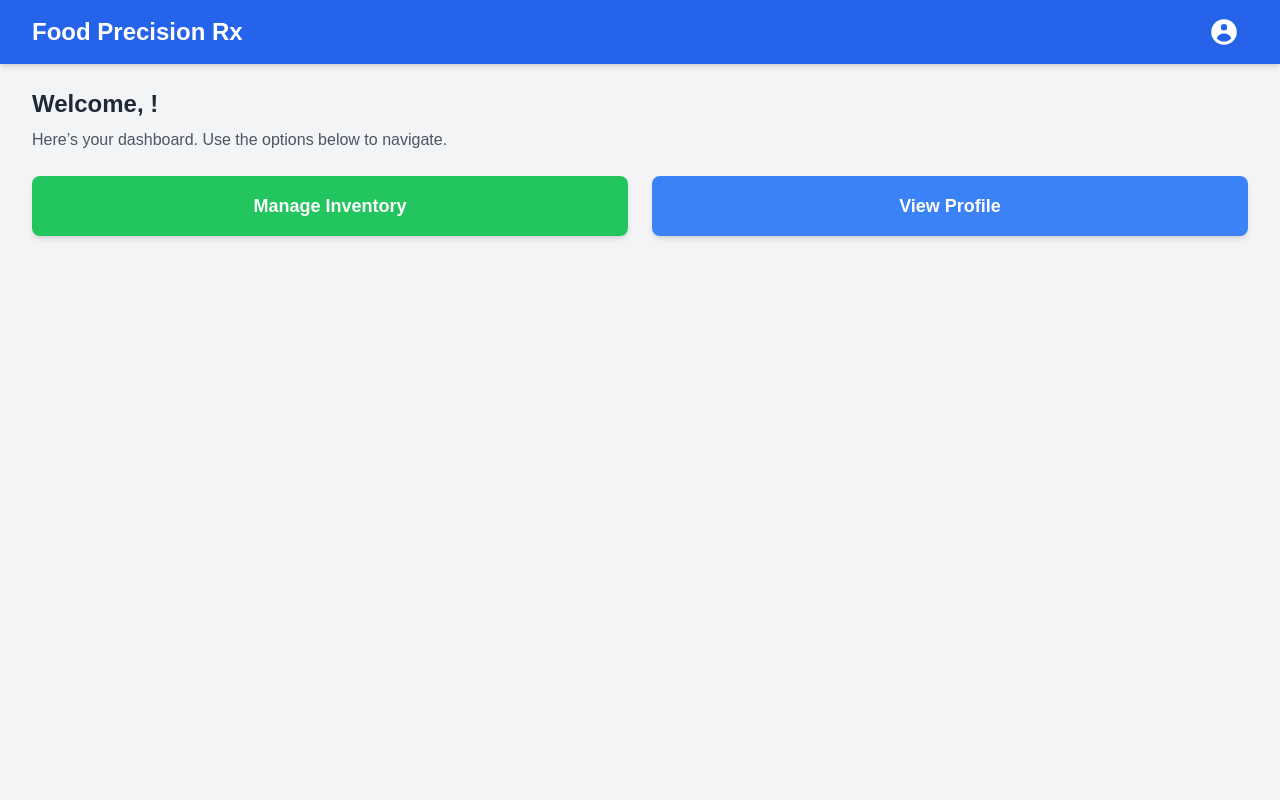
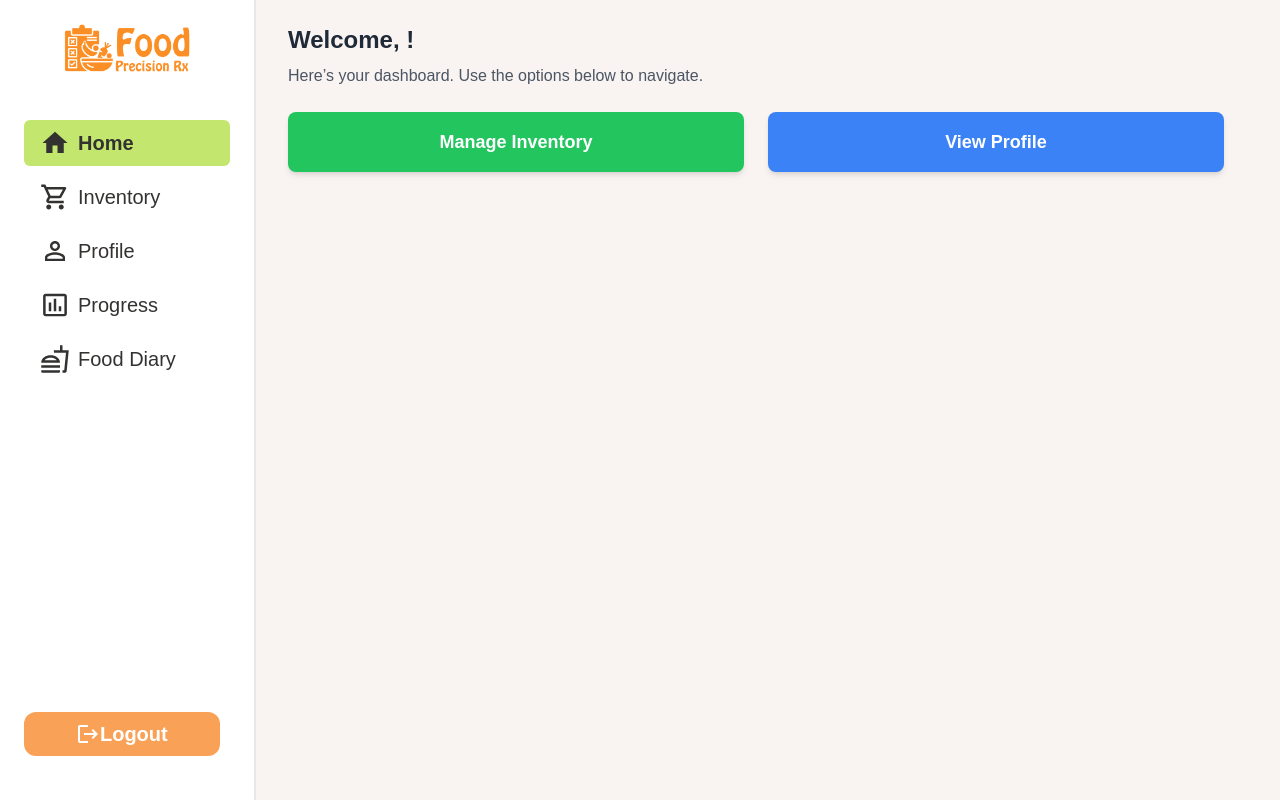
Before and after one commit to jariwala-jay/food-insecurity-app, a Next.js app: page /dashboard in a window 1280 px wide. Built offline with nearby package versions, Linux system fonts and the light colour scheme; no server answers; the database is empty; sample sign-in values are in the browser's storage.

Commit message:
sidebar added

```diff
--- a/src/pages/dashboard.tsx
+++ b/src/pages/dashboard.tsx
@@ -3,11 +3,36 @@ import { useRouter } from 'next/router';
 import { Menu, Transition } from '@headlessui/react';
 import { Fragment } from 'react';
 import { UserCircleIcon, CogIcon, LogoutIcon } from '@heroicons/react/solid';
+import HomeIcon from "@mui/icons-material/Home";
+import PersonIcon from "@mui/icons-material/Person";
+import SearchIcon from "@mui/icons-material/Search";
+import ChatIcon from "@mui/icons-material/Chat";
+import SettingsIcon from "@mui/icons-material/Settings";
+import LogoutIconM from "@mui/icons-material/Logout";
+import HomeOutlinedIcon from "@mui/icons-material/HomeOutlined";
+import PersonOutlineOutlinedIcon from "@mui/icons-material/PersonOutlineOutlined";
+import ChatOutlinedIcon from "@mui/icons-material/ChatOutlined";
+import SettingsOutlinedIcon from "@mui/icons-material/SettingsOutlined";
+import CloseIcon from '@mui/icons-material/Close';
+import Profile from '@/pages/profile';
+import Inventory from '@/pages/inventory-management';
+import LocalGroceryStoreIcon from '@mui/icons-material/LocalGroceryStore';
+import LocalGroceryStoreOutlinedIcon from '@mui/icons-material/LocalGroceryStoreOutlined';
+import InsertChartIcon from '@mui/icons-material/InsertChart';
+import InsertChartOutlinedIcon from '@mui/icons-material/InsertChartOutlined';
+import FastfoodIcon from '@mui/icons-material/Fastfood';
+import FastfoodOutlinedIcon from '@mui/icons-material/FastfoodOutlined';
 
 const Dashboard: React.FC = () => {
   const router = useRouter();
   const [user, setUser] = useState<{ name: string; email: string } | null>(null);
   const [loading, setLoading] = useState(true); // Loading state to prevent premature redirection
+  const [error, setError] = useState('');
+  const [section, setSection] = useState('home'); // Section state to switch between sections
+  const [sidebarOpen, setSidebarOpen] = useState(false); // State for sidebar visibility
+  const [currentUser, setCurrentUser] = useState(null);
+  const [activeSection, setActiveSection] = useState("home");
+  const [activeTab, setActiveTab] = useState('preferences'); // State for active tab
 
   useEffect(() => {
     // Check if authToken exists in localStorage
@@ -37,6 +62,12 @@ const Dashboard: React.FC = () => {
         });
     }
   }, [router]);
+
+  const handleSectionClick = (section) => {
+    setSection(section);
+    setActiveSection(section);
+    setSidebarOpen(false); // Close the sidebar when a section is selected
+  };
 
   const handleLogout = () => {
     // Clear user data and redirect to login
@@ -68,13 +99,13 @@ const Dashboard: React.FC = () => {
   }
 
   return (
-    <div className="min-h-screen bg-gray-100">
-      {/* Header */}
+    <div className="flex relative  h-full min-h-screen bg-[#f9f4f1]">
+      {/* Header
       <header className="bg-blue-600 text-white shadow-md">
         <div className="max-w-7xl mx-auto px-4 sm:px-6 lg:px-8 flex justify-between items-center py-4">
           <h1 className="text-2xl font-bold">Food Precision Rx</h1>
 
-          {/* Profile Menu */}
+
           <Menu as="div" className="relative">
             <Menu.Button className="flex items-center space-x-2">
               <UserCircleIcon className="h-8 w-8 text-white" />
@@ -120,9 +151,190 @@ const Dashboard: React.FC = () => {
             </Transition>
           </Menu>
         </div>
-      </header>
+      </header> */}
+
+      {/* Side Bar */}
+      <aside
+          className={`fixed z-50  inset-y-0 border-r-2 border-gray-200  left-0 transform ${
+            sidebarOpen
+              ? "translate-x-0"
+              : "-translate-x-full lg:translate-x-0 lg:static"
+          } transition-transform duration-300 ease-in-out w-64 bg-white p-6 lg:relative`}
+        >
+          <div className="flex items-center justify-center mb-8">
+            <img
+              src="/logo-transperant.png"
+              alt="RoomieHub logo"
+              className="mb-4 lg:block hidden min-w-[300px]"
+            />
+            <button onClick={() => setSidebarOpen(false)} className="lg:hidden">
+              <CloseIcon className="h-6 w-6 text-black" />
+            </button>
+          </div>
+          <nav className="h-[82vh] relative">
+            <ul className="space-y-2">
+              <li
+                className={`flex items-center space-x-2 p-2 pl-4 rounded-md  cursor-pointer ${
+                  activeSection === "home" ? "font-semibold bg-[#c3e66e]  " : "hover:bg-gray-200"
+                }`}
+                onClick={() => handleSectionClick("home")}
+              >
+                <span>
+                  {activeSection === "home" ? (
+                    <HomeIcon
+                      sx={{ fontSize: 30 }}
+                      className="text-[#333231] text-xl"
+                    />
+                  ) : (
+                    <HomeOutlinedIcon
+                      sx={{ fontSize: 30 }}
+                      className="text-[#333231] text-xl"
+                    />
+                  )}
+                </span>
+                <span
+                  className={`text-[#333231] text-xl ${
+                    activeSection === "home" ? "font-semibold" : "font-medium"
+                  }`}
+                >
+                  Home
+                </span>
+              </li>
+              <li
+                className={`flex items-center space-x-2 p-2 pl-4 rounded-md  cursor-pointer ${
+                  activeSection === "manageInventory" ? "font-semibold bg-[#c3e66e]  " : "hover:bg-gray-200"
+                }`}
+                onClick={() => handleSectionClick("manageInventory")}
+              >
+                <span className=''>
+                  {activeSection === "manageInventory" ? (
+                    <LocalGroceryStoreIcon
+                      sx={{ fontSize: 30, fontWeight: "bold" }}
+                      className="text-[#333231] text-xl"
+                    />
+                  ) : (
+                    <LocalGroceryStoreOutlinedIcon
+                      sx={{ fontSize: 30 }}
+                      className="text-[#333231] text-xl"
+                    />
+                  )}
+                </span>
+                <span
+                  className={`text-[#333231] text-xl ${
+                    activeSection === "manageInventory"
+                      ? "font-semibold"
+                      : "font-medium"
+                  }`}
+                >
+                 Inventory
+                </span>
+              </li>
+              <li
+                className={`flex items-center space-x-2 p-2 rounded-md pl-4 cursor-pointer ${
+                  activeSection === "profile" ? "font-semibold bg-[#c3e66e]  " : "hover:bg-gray-200"
+                }`}
+                onClick={() => handleSectionClick("profile")}
+              >
+                <span>
+                  {activeSection === "profile" ? (
+                    <PersonIcon
+                      sx={{ fontSize: 30 }}
+                      className="text-[#333231] text-xl"
+                    />
+                  ) : (
+                    <PersonOutlineOutlinedIcon
+                      sx={{ fontSize: 30 }}
+                      className="text-[#333231] text-xl"
+                    />
+                  )}
+                </span>
+                <span
+                  className={`text-[#333231] text-xl ${
+                    activeSection === "profile"
+                      ? "font-semibold"
+                      : "font-medium"
+                  }`}
+                >
+                  Profile
+                </span>
+              </li>
+
+              <li
+                className={`flex items-center space-x-2 p-2 rounded-md pl-4  cursor-pointer ${
+                  activeSection === "chat" ? "font-semibold bg-[#c3e66e]  " : "hover:bg-gray-200"
+                }`}
+                onClick={() => handleSectionClick("chat")}
+              >
+                <span>
+                  {activeSection === "chat" ? (
+                    <InsertChartIcon
+                      sx={{ fontSize: 30 }}
+                      className="text-[#333231] text-xl"
+                    />
+                  ) : (
+                    <InsertChartOutlinedIcon
+                      sx={{ fontSize: 30 }}
+                      className="text-[#333231] text-xl"
+                    />
+                  )}
+                </span>
+                <span
+                  className={`text-[#333231] text-xl ${
+                    activeSection === "chat" ? "font-semibold" : "font-medium"
+                  }`}
+                >
+                  Progress
+                </span>
+              </li>
+              <li
+                className={`flex items-center space-x-2 p-2  rounded-xl pl-4  cursor-pointer ${
+                  activeSection === "settings" ? "font-semibold bg-[#c3e66e] " : "hover:bg-gray-200"
+                }`}
+                onClick={() => handleSectionClick("settings")}
+              >
+                <span>
+                  {activeSection === "settings" ? (
+                    <FastfoodIcon
+                      sx={{ fontSize: 30 }}
+                      className="text-[#333231] text-xl"
+                    />
+                  ) : (
+                    <FastfoodOutlinedIcon
+                      sx={{ fontSize: 30 }}
+                      className="text-[#333231] text-xl"
+                    />
+                  )}
+                </span>
+                <span
+                  className={`text-[#333231] text-xl ${
+                    activeSection === "settings"
+                      ? "font-semibold"
+                      : "font-medium"
+                  }`}
+                >
+                  Food Diary
+                </span>
+              </li>
+              <li
+                className="flex absolute bottom-5 items-center space-x-2 w-[95%] rounded-md cursor-pointer"
+                onClick={handleLogout}
+              >
+                <div className="flex items-center justify-center w-full py-2 bg-[#f9a157] transition-colors duration-300 text-white rounded-xl">
+                  <span>
+                    <LogoutIconM className="text-white" />
+                  </span>
+                  <span className="text-[#ffffff] text-center font-semibold text-xl">
+                    Logout
+                  </span>
+                </div>
+              </li>
+            </ul>
+          </nav>
+        </aside>
 
       {/* Main Content */}
+      <div className="flex-1 items-center md:p-6 md:pl-0  md:pt-0 lg:mt-0 mt-[3.4rem]">
+        {section==="home" && (
       <main className="max-w-7xl mx-auto px-4 sm:px-6 lg:px-8 py-6">
         <h2 className="text-2xl font-semibold text-gray-800">
           Welcome, {user.name}!
@@ -147,6 +359,14 @@ const Dashboard: React.FC = () => {
           </button>
         </div>
       </main>
+      )}
+      {section==='profile' && (
+        <Profile/>
+      )}
+      {section==='manageInventory' && (
+        <Inventory/>
+      )}
+    </div>
     </div>
   );
 };
```
Also changed, not shown: package.json (+4 -3 lines), Public/logo-transperant.png (added), 1 other file (tests, documents, lock files or other folders).
